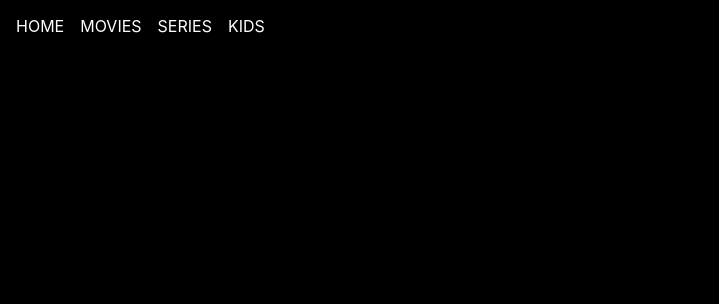
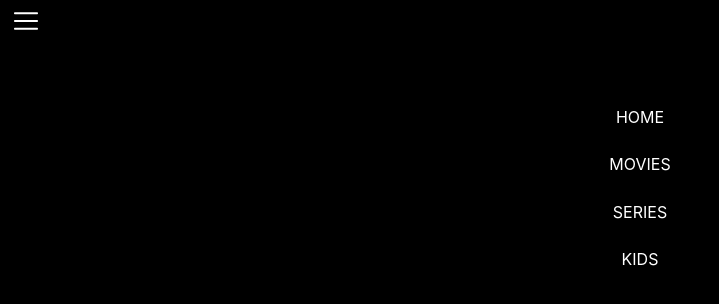
Before and after one commit to ZambranoBeicker/films-home-page, a Next.js app: page / in a window 1280 px wide. Shown: the top 304 px of the page, without its empty margins (0-719 px from the left). Built offline with nearby package versions, Linux system fonts and the light colour scheme.

Commit message:
Create header component with state management
Take the previous created header in index.js and make it a component.
Then, use state hooks to open and close the nav list when the burger
menu is clicked

```diff
--- /dev/null
+++ b/components/Header/index.js
@@ -0,0 +1,35 @@
+import Image from "next/image";
+import styles from "./styles.module.css";
+import { useState, useEffect } from "react";
+
+export default function Header({ MenuIcon }) {
+  const [click, setClick] = useState(false);
+
+  useEffect(() => {
+    console.info("This is the state: ", click);
+  }, [click]);
+
+  return (
+    <header className={styles.header}>
+      <nav
+        className={
+          !click ? styles.nav : styles.nav + " " + styles["nav--hidden"]
+        }
+      >
+        <ul className={styles.list}>
+          <li>HOME</li>
+          <li>MOVIES</li>
+          <li>SERIES</li>
+          <li>KIDS</li>
+        </ul>
+      </nav>
+
+      <button
+        className={styles["burger-menu"]}
+        onClick={() => setClick((s) => !s)}
+      >
+        <Image src={MenuIcon} alt="Burger menu" height={24} width={24} />
+      </button>
+    </header>
+  );
+}
--- /dev/null
+++ b/components/Header/styles.module.css
@@ -0,0 +1,30 @@
+.header {
+  padding: 0.5rem 0;
+}
+
+.burger-menu {
+  background: transparent;
+}
+
+.nav {
+  position: fixed;
+  width: 100%;
+  top: 10%;
+  right: 0;
+  left: 0;
+  bottom: 0;
+  transition: 0.3s;
+}
+
+.list {
+  display: flex;
+  flex-direction: column;
+  text-align: center;
+  height: 30%;
+  justify-content: space-evenly;
+  margin: 0 auto;
+}
+
+.nav--hidden {
+  top: -35%;
+}
--- a/pages/index.js
+++ b/pages/index.js
@@ -1,5 +1,7 @@
 import Head from "next/head";
 import styles from "../styles/Home.module.css";
+import MenuIcon from "../public/menu.svg";
+import Header from "../components/Header";
 
 export default function Home() {
   return (
@@ -10,16 +12,7 @@ export default function Home() {
         <link rel="icon" href="/favicon.ico" />
       </Head>
 
-      <header>
-        <nav>
-          <ul>
-            <li>HOME</li>
-            <li>MOVIES</li>
-            <li>SERIES</li>
-            <li>KIDS</li>
-          </ul>
-        </nav>
-      </header>
+      <Header MenuIcon={MenuIcon} />
 
       <div>{/* TODO: Make the silder components inside this div */}</div>
     </div>
--- a/styles/globals.css
+++ b/styles/globals.css
@@ -22,6 +22,11 @@ ul {
   padding: 0;
 }
 
+button {
+  border: none;
+  cursor: pointer;
+}
+
 @media screen and (min-width: 1024px) {
   ul {
     display: flex;
```
Also changed, not shown: public/menu.svg (added), public/vercel.svg (deleted).
